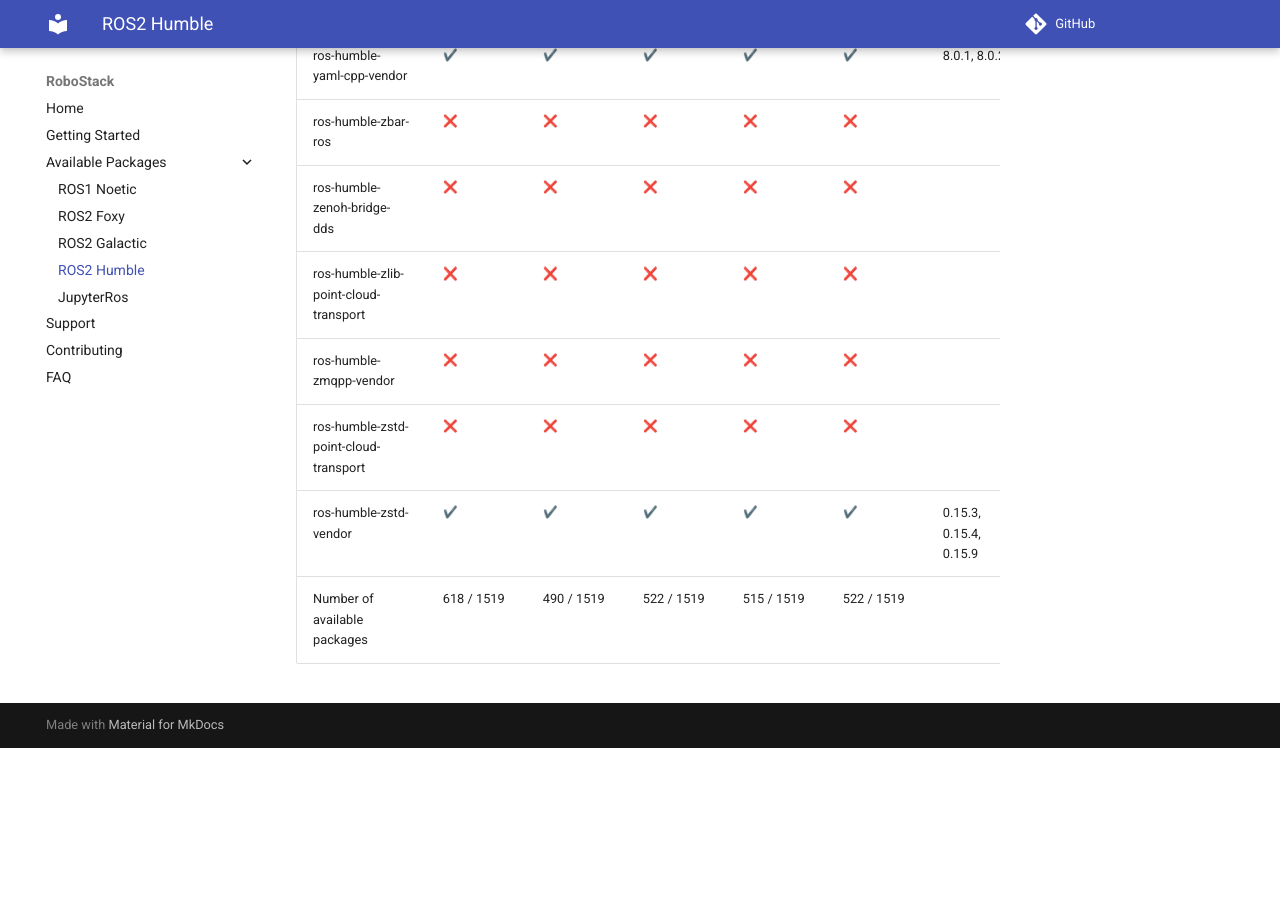
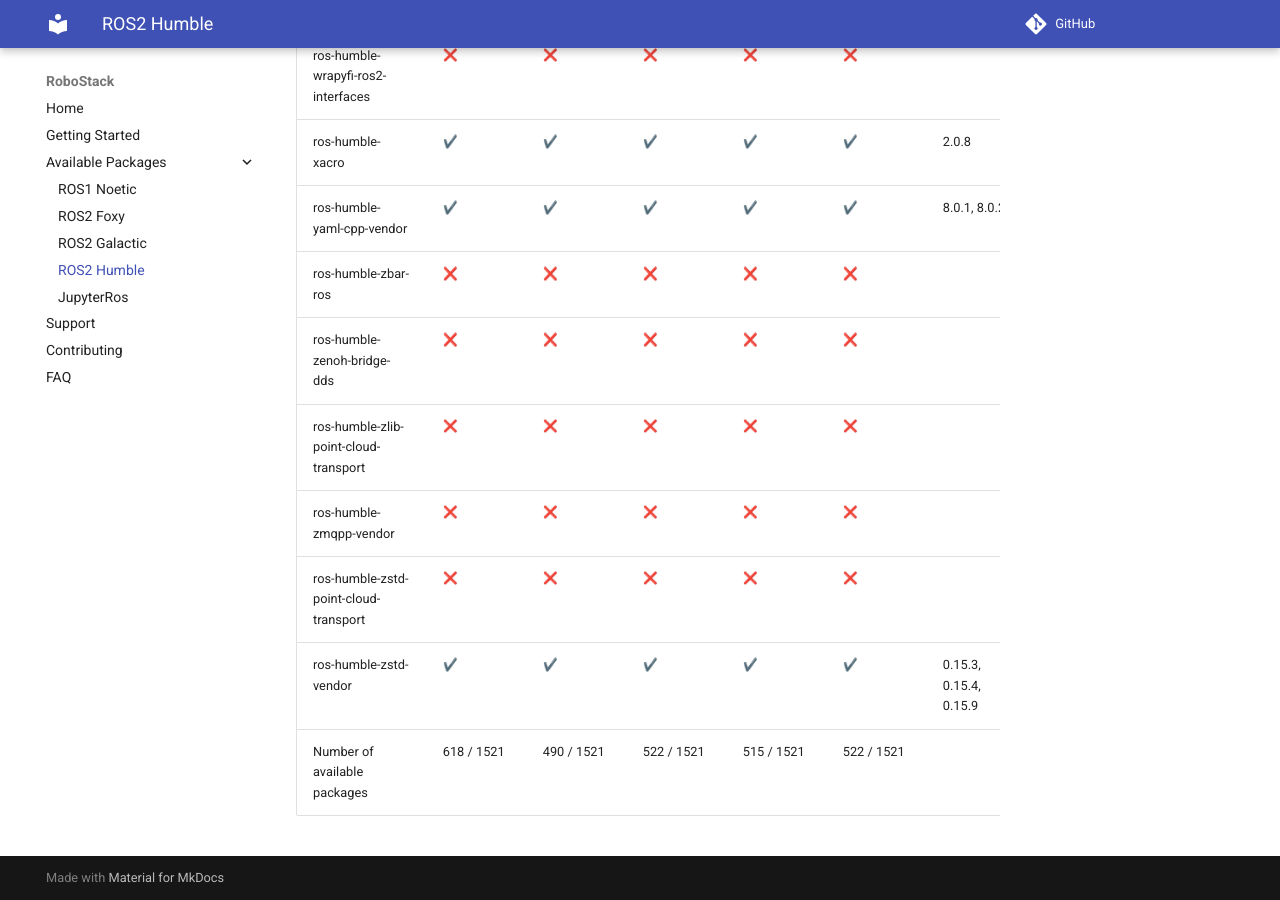
Before and after one commit to RoboStack/robostack.github.io, an MkDocs documentation site: the page built from docs/humble.md, in a window 1280 px wide and 900 px high, scrolled down 117983 px. Built offline with MkDocs 1.6.1 and Material for MkDocs 9.7.7, drawn with Linux system fonts in a browser that asks for light colours; emoji names are drawn with the system emoji font; comment, search, counter and statistics services are not loaded; before the commit the page ends 118731 px from its top, so only the background shows below that; some of the changed text lies outside the part shown.

Commit message:
Update tables

```diff
--- a/docs/humble.md
+++ b/docs/humble.md
@@ -1519,4 +1521,4 @@
 | ros-humble-zmqpp-vendor | :x: { data-sort='0' } | :x: { data-sort='0' } | :x: { data-sort='0' } | :x: { data-sort='0' } | :x: { data-sort='0' } |   |
 | ros-humble-zstd-point-cloud-transport | :x: { data-sort='0' } | :x: { data-sort='0' } | :x: { data-sort='0' } | :x: { data-sort='0' } | :x: { data-sort='0' } |   |
 | ros-humble-zstd-vendor | :heavy_check_mark: { data-sort='1' } | :heavy_check_mark: { data-sort='1' } | :heavy_check_mark: { data-sort='1' } | :heavy_check_mark: { data-sort='1' } | :heavy_check_mark: { data-sort='1' } | 0.15.3, 0.15.4, 0.15.9  |
-| Number of available packages |  618 / 1519 | 490 / 1519 | 522 / 1519 | 515 / 1519 | 522 / 1519 |
+| Number of available packages |  618 / 1521 | 490 / 1521 | 522 / 1521 | 515 / 1521 | 522 / 1521 |
```
Also changed, not shown: other parts of docs/humble.md (+2 -0 lines).
